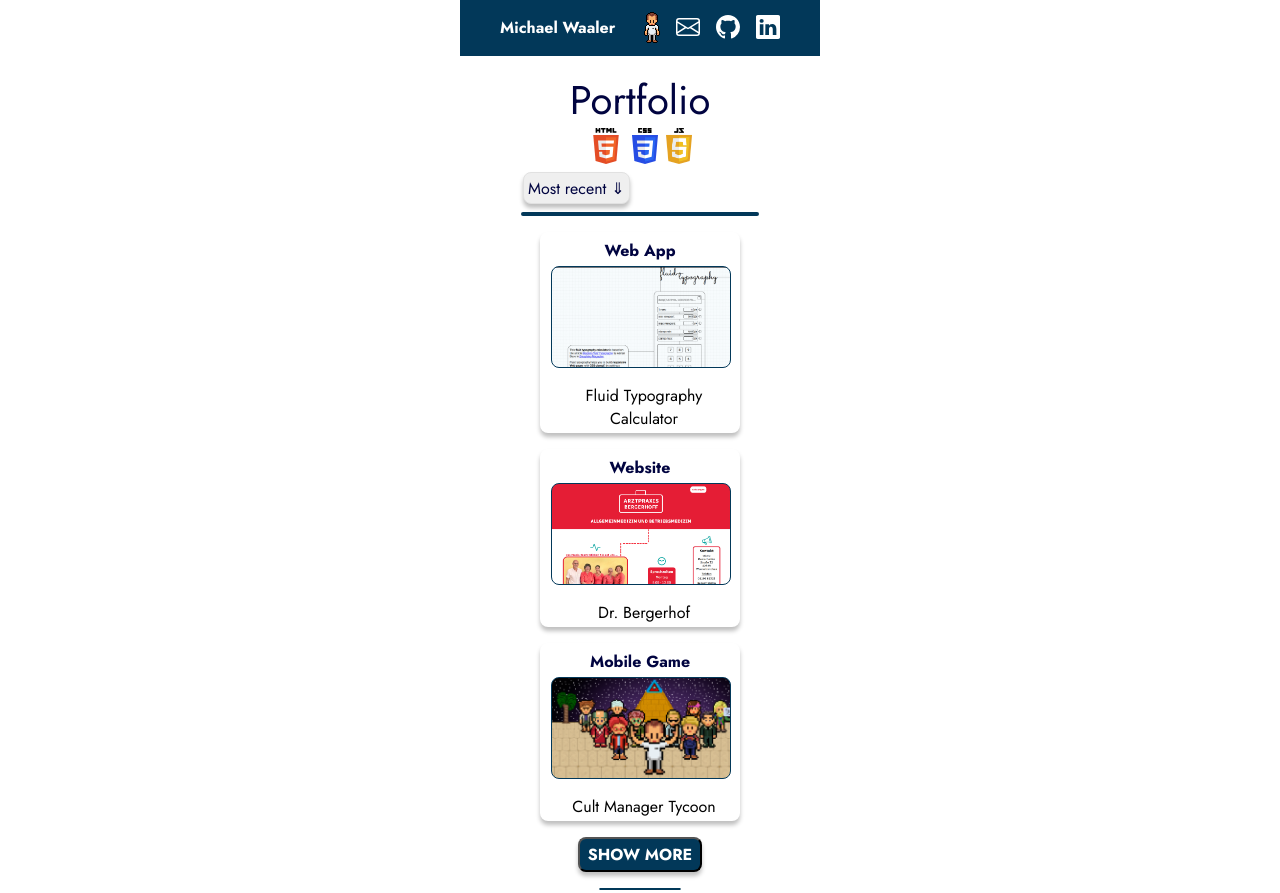
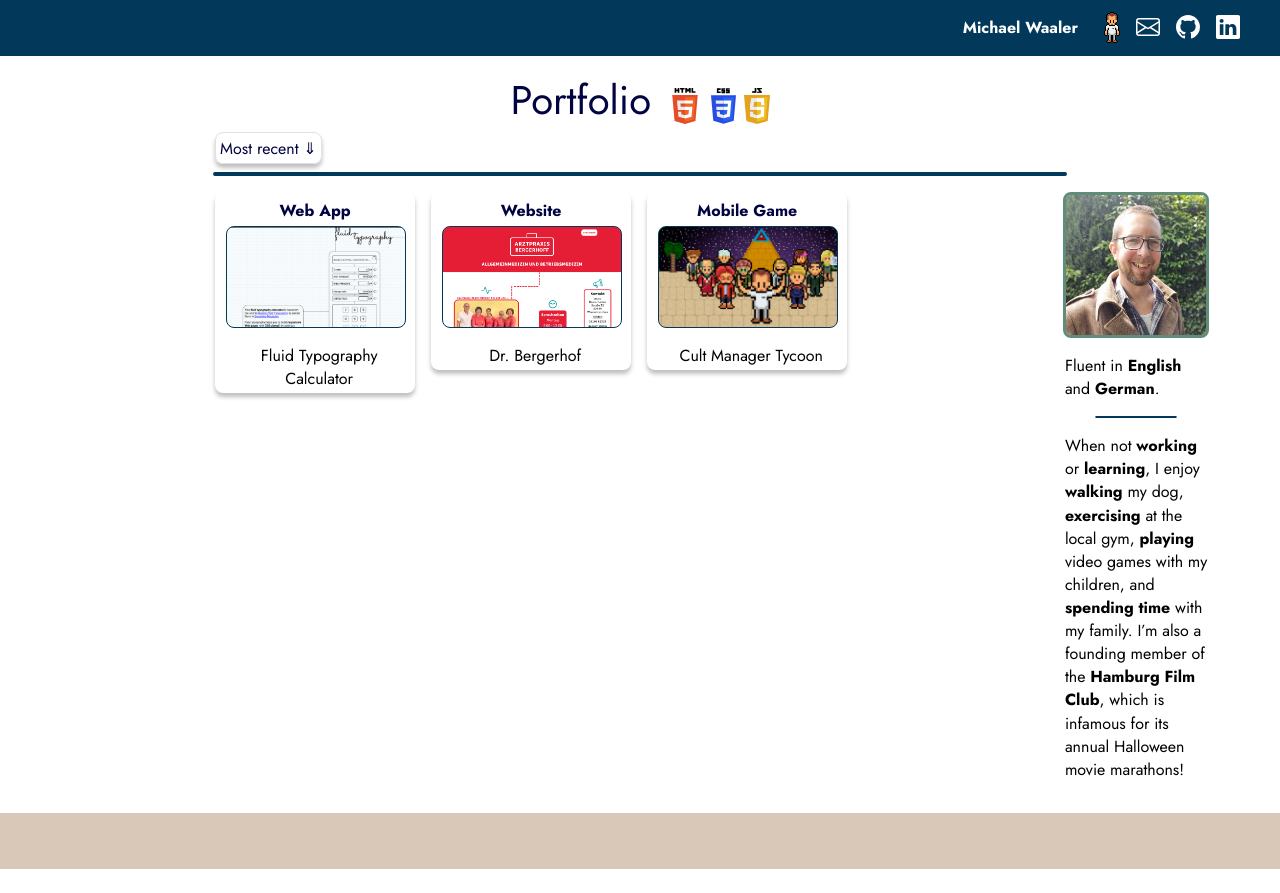
Before and after one commit to 10high/Portfolio, a plain HTML site: page index.html in a window 1280 px wide. Shown: the top 893 px of the page. After the commit the page ends 869 px from the top, so only its background shows below. Drawn offline with Linux system fonts and the light colour scheme.

Commit message:
is now responsive

```diff
--- a/index.html
+++ b/index.html
@@ -51,12 +51,16 @@
             </ul>
         </nav>
         <header class="header">
+            <div class="header__headingContainer">
                 <h1 class="header__heading">Portfolio</h1>
                 <div class="header__iconsWrapper">
-                <img class="header__icon" src="./images/HTML5 Logo.svg" alt="HTML5 logo and wordmark">
-                <img class="header__icon" src="./images/CSS3_logo_and_wordmark.svg" alt="CSS logo and wordmark">
+                    <img class="header__icon" src="./images/HTML5 Logo.svg" alt="HTML5 logo and wordmark" width="36"
+                        height="36">
+                    <img class="header__icon" src="./images/CSS3_logo_and_wordmark.svg" alt="CSS logo and wordmark"
+                        width="25" height="36">
                     <img class="header__icon" src="./images/397px-Javascript-shield.svg.png"
-                    alt="JavaScript logo and wordmark">
+                        alt="JavaScript logo and wordmark" width="25.52" height="36">
+                </div>
             </div>
             <div class="header__buttonContainer">
                 <button class="header__button" type="button">Most recent &DoubleDownArrow;</button>
@@ -66,21 +70,28 @@
         <main>
             <div id="cardContainer" class="card__container"></div>
             <button class="showMoreButton" type="button">SHOW MORE</button>
-            <div class="segmentDivider"></div>
+            <div id="bioDivider" class="segmentDivider"></div>
             <section class="bio">
                 <h2 class="sr-only">About Me</h2>
                 <img class="bio__profilePic" src="./images/MichaelWaaler.jpeg" alt="Profile picture of Michael Waaler"
                     width="140" height="140">
+                <div class="bio__copyWrapper">
                     <p class="bio__copy">Fluent in <span class="boldText">English</span> and <span
                             class="boldText">German</span>.</p>
                     <div class="segmentDivider"></div>
-                <p class="bio__copy">When not <span class="boldText">working</span> or <span class="boldText">learning</span>, I enjoy <span class="boldText">walking</span> my dog, <span class="boldText">exercising</span> at the local gym,
-                    <span class="boldText">playing</span> video games with my children, and <span class="boldText">spending time</span> with my family. I’m also a founding member
-                    of the <span class="boldText">Hamburg Film Club</span>, which is infamous for its annual Halloween movie marathons!</p>
+                    <p class="bio__copy">When not <span class="boldText">working</span> or <span
+                            class="boldText">learning</span>, I enjoy <span class="boldText">walking</span> my dog,
+                        <span class="boldText">exercising</span> at the local gym,
+                        <span class="boldText">playing</span> video games with my children, and <span
+                            class="boldText">spending time</span> with my family. I’m also a founding member
+                        of the <span class="boldText">Hamburg Film Club</span>, which is infamous for its annual
+                        Halloween movie marathons!
+                    </p>
+                </div>
             </section>
         </main>
+    </div>
     <footer class="footer"></footer>
-    </div>
 </body>
 
 </html>
--- a/styles.css
+++ b/styles.css
@@ -130,6 +130,15 @@ table {
 	border-spacing: 0;
 }
 
+button {
+	background-color: initial;
+	border-style: none;
+}
+
+[hidden] {
+	display: none !important;
+}
+
 /* CSS Reset end */
 
 :root {
@@ -137,12 +146,19 @@ table {
 	--secondaryColor: #023859;
 }
 
-[hidden] {
-	display: none !important;
+.sr-only {
+	position: absolute;
+	margin: -1px;
+	clip-path: inset(50%);
+	width: 1px;
+	height: 1px;
+	overflow: hidden;
+	white-space: nowrap;
 }
 
 body {
 	min-height: 100vh;
+	min-width: 100vw;
 	display: flex;
 	flex-direction: column;
 	align-items: center;
@@ -151,7 +167,10 @@ body {
 }
 
 .pageWrapper {
-	width: 360px;
+	width: 100%;
+	min-width: 260px;
+	max-width: 1440px;
+	margin-bottom: 32px;
 }
 
 .navbar {
@@ -190,13 +209,18 @@ body {
 .header {
 	display: flex;
 	flex-direction: column;
+	align-items: center;
 	margin-top: 24px;
+}
+
+.header__headingContainer {
+	display: flex;
+	flex-direction: column;
 }
 
 .header__heading {
 	font-size: 40px;
 	color: var(--primaryColor);
-	text-align: center;
 }
 
 .header__iconsWrapper {
@@ -206,14 +230,11 @@ body {
 	margin: 8px 0 0 0;
 }
 
-.header__icon {
-	height: 36px;
-	width: auto;
-}
+
 
 .header__buttonContainer {
-	width: 234px;
-	margin: 8px auto 0 auto;
+	width: 66.388%;
+	margin: 8px 0 0 0;
 }
 
 .header__button {
@@ -230,10 +251,11 @@ body {
 }
 
 .header__divider {
-	width: 234px;
+	width: 66.388%;
+	height: 0;
 	border: 2px solid #023859;
 	border-radius: 8px;
-	margin: 8px auto 0 auto;
+	margin: 8px 0 0 0;
 }
 
 main {
@@ -371,9 +393,10 @@ main {
 
 .segmentDivider {
 	width: 80px;
+	height: 0;
 	border: 1px solid var(--secondaryColor);
 	border-radius: 8px;
-	margin: 16px 0 16px 0;
+	margin: 16px auto 16px auto;
 }
 
 .bio {
@@ -402,7 +425,108 @@ main {
 
 .footer {
 	width: 100%;
+	max-width: 1440px;
 	min-height: 56px;
 	background-color: #D9C7B8;
-	margin-top: 16px;
+	margin-top: auto;
 }
+
+button:active {
+	box-shadow: none;
+}
+
+@media (hover: hover) {
+	button {
+		cursor: pointer;
+	}
+
+	.navbar__iconLink:hover>svg {
+		filter: drop-shadow(0px 0px 10px #D9C7B8)
+	}
+
+	.card:hover {
+		cursor: pointer;
+		box-shadow: 0px 0px 16px 0px #D9C7B8;
+	}
+}
+
+@media (min-width: 700px) {
+	.card__container {
+		width: 66.388%;
+		flex-direction: row;
+		flex-wrap: wrap;
+		justify-content: flex-start;
+	}
+
+	.showMoreButton
+	 {
+		display: none;
+	}
+
+	#bioDivider {
+		width: 60%;
+		margin: 32px 0 0 0;
+	}
+
+	.bio {
+		width: 60%;
+		flex-direction: row;
+		align-items: flex-start;
+		gap: 16px;
+		margin: 16px 0 0 0;
+	}
+
+	.bio__copyWrapper {
+		margin: 8px 0 0 0;
+	}
+
+}
+
+@media (min-width: 1000px) {
+	.navbar__name {
+		margin: 0 18px 0 auto;
+	}
+
+	.header__headingContainer {
+		flex-direction: row;
+	}
+
+	.header__heading {
+		margin: 0 16px 0 0;
+	}
+
+	main {
+		flex-direction: row;
+		flex-wrap: nowrap;
+		align-items: flex-start;
+		margin: 16px 0 0 0;
+
+	}
+
+	.card__container {
+		width: 66.388%;
+		flex-direction: row;
+		flex-wrap: wrap;
+		justify-content: flex-start;
+		margin: 0 0 0 auto;
+	}
+
+	#bioDivider
+	 {
+		display: none;
+	}
+
+	.bio {
+		width: 143px;
+		margin: 0 0 0 0;
+		margin-right: calc(16.806% - 143px);
+		flex-direction: column;
+		align-items: center;
+		gap: 0;
+	}
+
+	.bio__copyWrapper {
+		margin: 0 0 0 0;
+	}
+
+}
```
Lines whose indentation alone changed are shown as unchanged.
